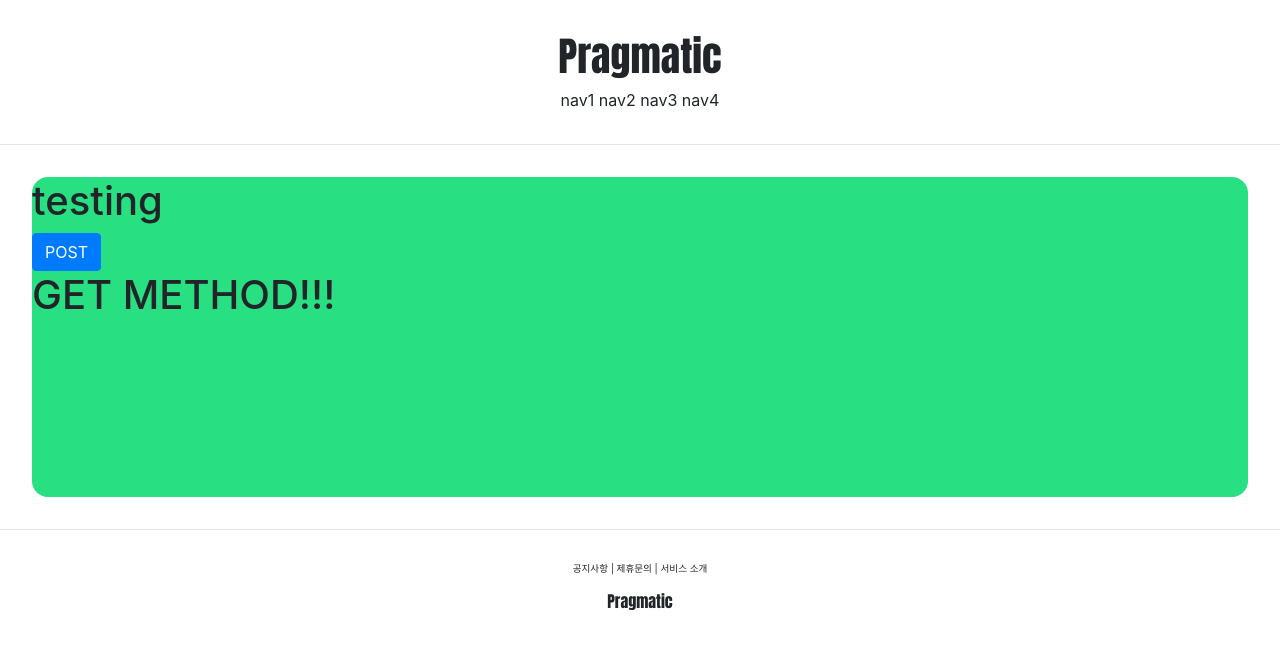
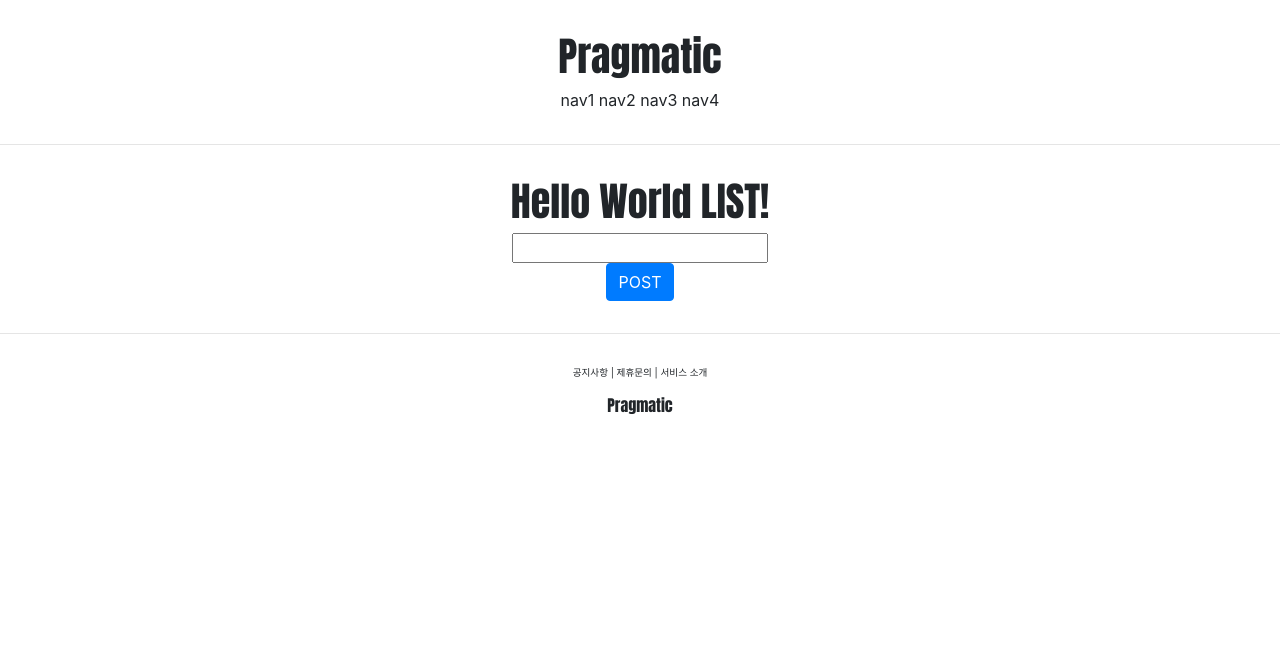
Before and after one commit to clarencesyc/pragmatic, a Django app: page /account/hello_world/ in a window 1280 px wide. Shown: the top 649 px of the page. Run offline with Django 4.2, Linux system fonts and the light colour scheme.

Commit message:
django course 17 commit

```diff
--- a/accountapp/templates/accountapp/hello_world.html
+++ b/accountapp/templates/accountapp/hello_world.html
@@ -2,20 +2,26 @@
 
 {% block content %}
 
-   <div style="height: 20rem; background-color: #28df81; border-radius: 1rem; margin: 2rem;">
-        <h1>
-            testing
+   <div style="border-radius: 1rem; margin: 2rem; text-align: center">
+        <h1 style="font-family: 'Anton', sans-serif;">
+            Hello World LIST!
         </h1>
 
         <form action="/account/hello_world/" method="post">
             {% csrf_token %}
-            <input type="submit" class="btn btn-primary" value="POST">
+            <div>
+                <input type="text" name="hello_world_input">
+            </div>
+            <div>
+                <input type="submit" class="btn btn-primary" value="POST">
+            </div>
         </form>
 
+       {% if hello_world_output %}
        <h1>
-           {{ text }}
+           {{ hello_world_output.text }}
        </h1>
-
+        {% endif %}
    </div>
 
 {% endblock %}
--- a/accountapp/views.py
+++ b/accountapp/views.py
@@ -1,5 +1,7 @@
 from django.http import HttpResponse
 from django.shortcuts import render
+
+from accountapp.models import HelloWorld
 
 
 # Create your views here.
@@ -8,6 +10,14 @@ from django.shortcuts import render
 def hello_world(request):
 
     if request.method == "POST":
-        return render(request, 'accountapp/hello_world.html', context={'text': 'POST METHOD!!!'})
+
+        temp = request.POST.get('hello_world_input')
+
+        new_hello_world = HelloWorld()
+        new_hello_world.text = temp
+        new_hello_world.save()
+
+
+        return render(request, 'accountapp/hello_world.html', context={'hello_world_output': new_hello_world})
     else:
         return render(request, 'accountapp/hello_world.html', context={'text': 'GET METHOD!!!'})
```
